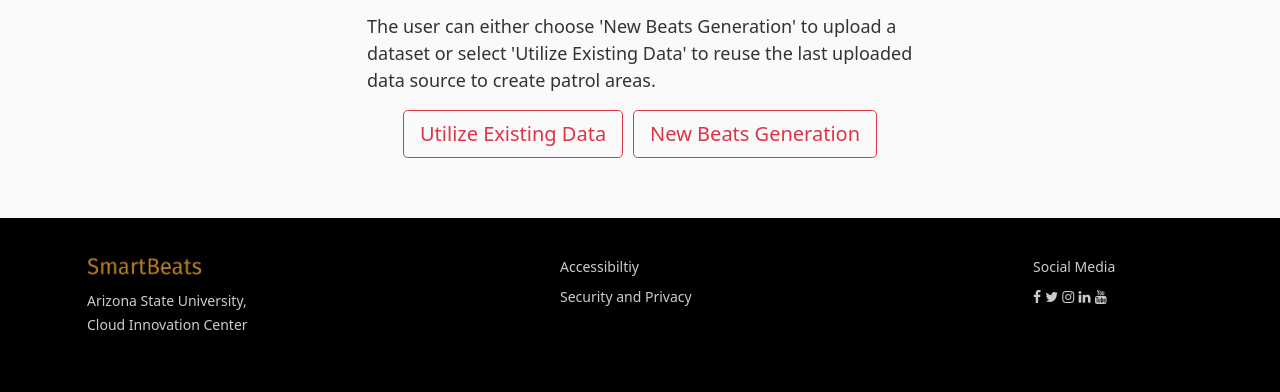
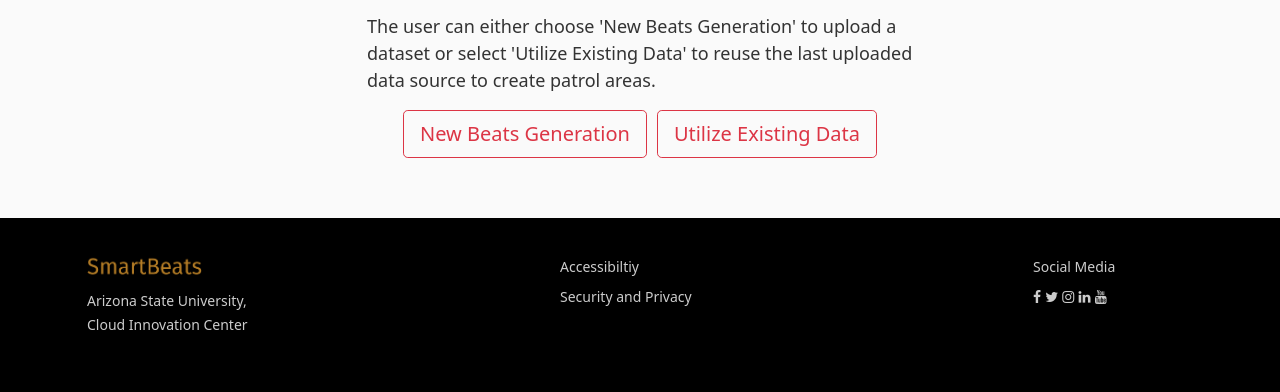
Before and after one commit to ASUCICREPO/smart-beats, a Django app: page / in a window 1280 px wide. Shown: the part 644-1036 px from the top of the page. Run offline with Django 3.2, Linux system fonts and the light colour scheme; some libraries are stand-ins or nearby versions.

Commit message:
sameeth: changes

```diff
--- a/web-tier/beats/templates/beats/error.html
+++ b/web-tier/beats/templates/beats/error.html
@@ -26,8 +26,8 @@
 </header>
 <div class="main">
     <div class="container landing-page-content">
-        <div class="row justify-content-center">
-            <div class="col-lg-6 col-md-6">
+        <div style="height: 650px; display: flex; justify-content: center; align-items: center;">
+            <div class="row justify-content-center">
                 <div class="fof justify-content-center" style="display: flex">
                     <h2>No rows found!! Please try again with different parameters!!</h2>
                 </div>
@@ -39,6 +39,7 @@
                 </div>
             </div>
         </div>
+
 
     </div>
 
--- a/web-tier/beats/templates/beats/generate_beats.html
+++ b/web-tier/beats/templates/beats/generate_beats.html
@@ -20,7 +20,7 @@
             style="position: relative; top: 1px; left: 3px"
             data-bs-toggle="tooltip"
             data-bs-placement="right"
-            title="Select beat creation criteria"
+            title="Choose an exact number of beats for an area or approximate CFS per beat"
           >
             <i
               class="fa fa-info-circle"
--- a/web-tier/beats/templates/beats/home.html
+++ b/web-tier/beats/templates/beats/home.html
@@ -42,10 +42,9 @@
                     </p>
 
                     <div class="justify-content-center" style="display: flex; margin-bottom: 10px;">
-                        <a class="btn btn-outline-danger btn-lg" style="margin-right: 10px;"
-                            href="{% url 'generate_beats' 1 %}">Utilize
-                            Existing Data</a>
-                        <a class="btn btn-outline-danger btn-lg" href="{% url 'upload' %}">New Beats Generation</a>
+
+                        <a class="btn btn-outline-danger btn-lg" style="margin-right: 10px;" href="{% url 'upload' %}">New Beats Generation</a>
+                        <a class="btn btn-outline-danger btn-lg" href="{% url 'generate_beats' 1 %}">Utilize Existing Data</a>
                     </div>
                 </div>
             </div>
```
